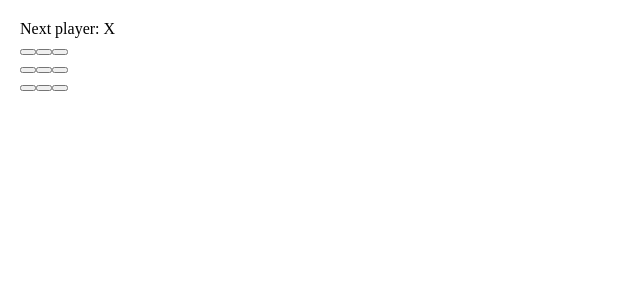
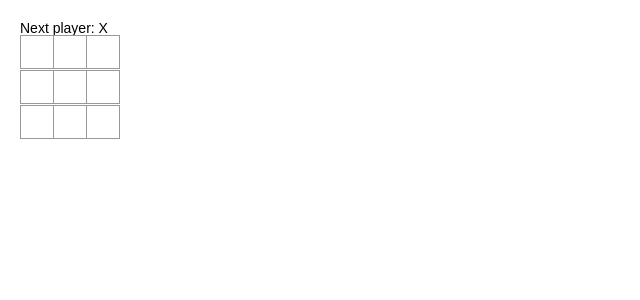
Before and after one commit to agatan/react-flow-tutorial, a React app: page / in a window 1280 px wide. Shown: the top 300 px of the page, without its empty margins (0-640 px from the left). Built offline with nearby package versions, Linux system fonts and the light colour scheme.

Commit message:
Update CSS

```diff
--- a/src/index.css
+++ b/src/index.css
@@ -1,3 +1,20 @@
 body {
+  font: 14px "Century Gothic", Futura, sans-serif;
   margin: 20px;
 }
+
+.status {
+  margin-botton: 10px;
+}
+
+.square {
+  background: #fff;
+  border: 1px solid #999;
+  line-height: 34px;
+  height: 34px;
+  width: 34px;
+  margin-right: -1px;
+  margin-top: -1px;
+  padding: 0;
+  text-align: center;
+}
--- a/src/square.jsx
+++ b/src/square.jsx
@@ -17,7 +17,7 @@ export class Square extends Component<void, Props, State> {
 
   render() {
     return (
-      <button onClick={() => this.setState({ value: 'X' })}>
+      <button className="square" onClick={() => this.setState({ value: 'X' })}>
         {this.state.value}
       </button>
     );
```
